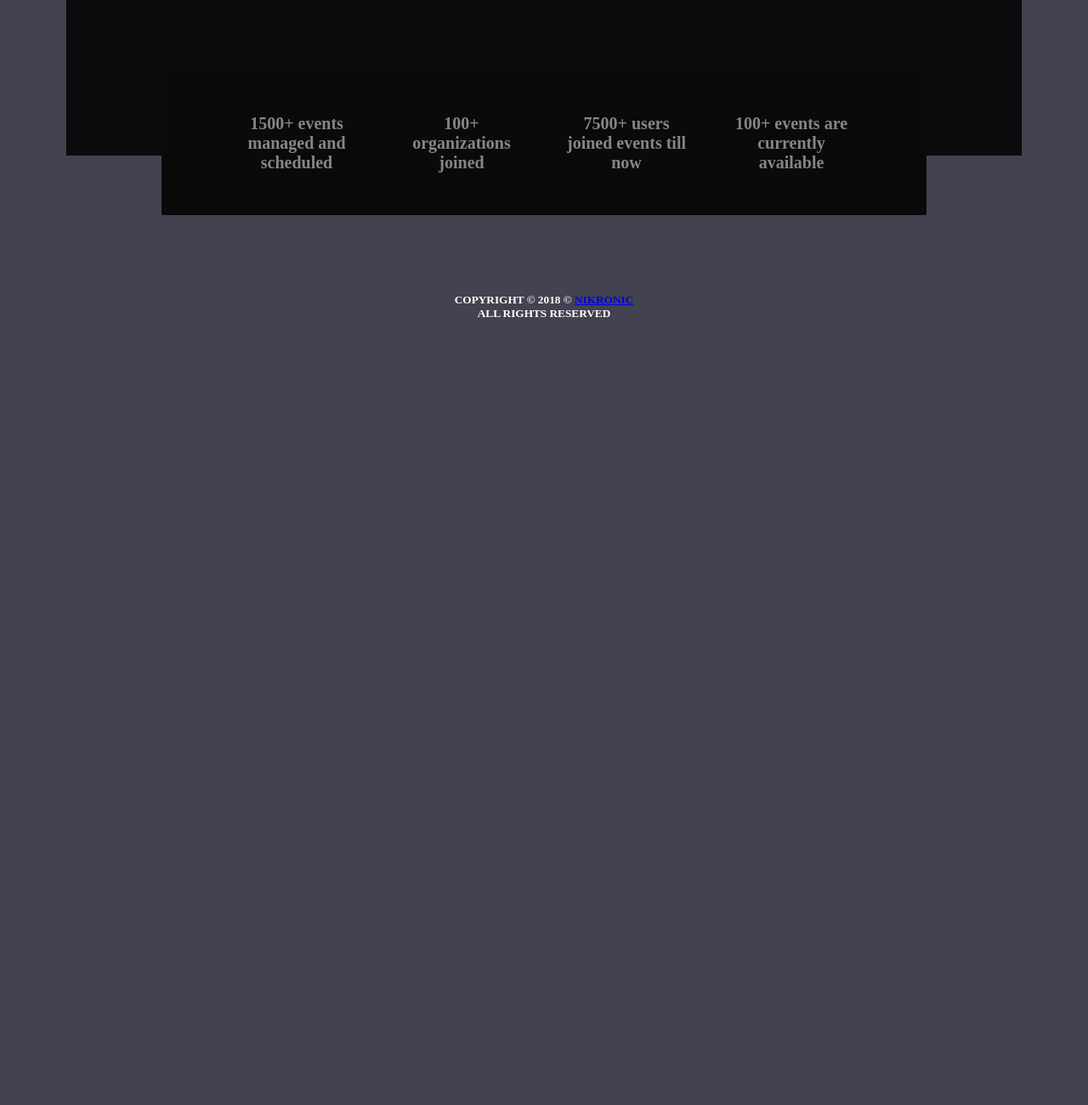
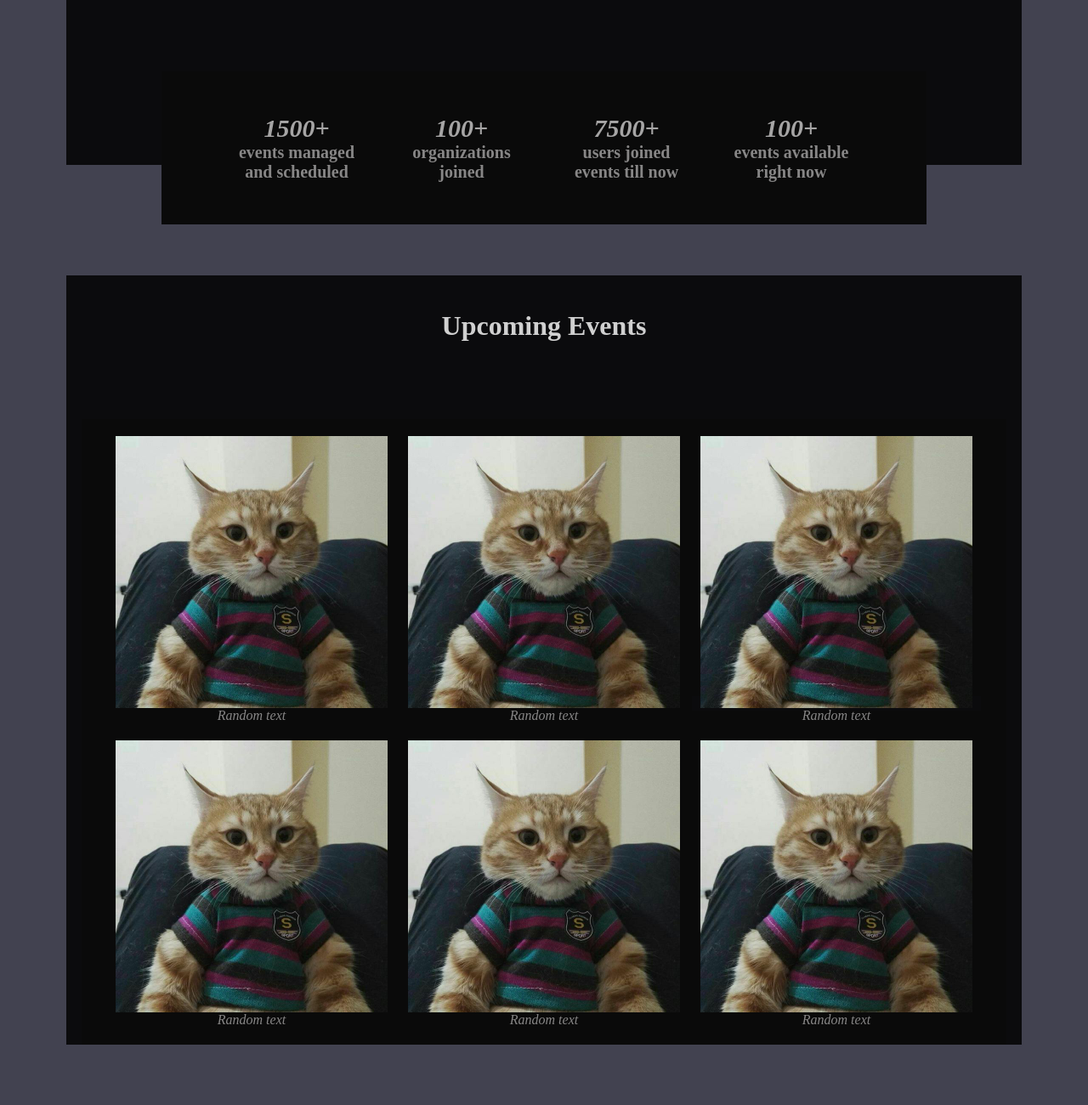
Before and after one commit to Nikronic/Nivent, a plain HTML site: page html/index.html in a window 1280 px wide. Shown: the part 360-1660 px from the top of the page at 85% size. Before the commit the page ends 800 px from the top, so only its background shows below. Drawn offline with Linux system fonts and the light colour scheme.

Commit message:
add upcoming events section
Took 50 minutes

```diff
--- a/css/styles.css
+++ b/css/styles.css
@@ -15,6 +15,43 @@
 
 .title {
     background: #0B0B0D;
+}
+
+.events {
+    background: #0B0B0D;
+}
+
+.events-list {
+    color: #878686;
+    text-align: center;
+    background: #0A0A0A;
+    width: 95%;
+    margin: 0 auto;
+    padding: 10px;
+}
+
+.events-list a {
+    color: unset;
+    text-decoration: none;
+}
+
+.event-card {
+    display: inline-flex;
+    flex-flow: column;
+    padding: 5px;
+    margin: 5px;
+}
+
+.event-card:hover {
+    box-shadow: 0 4px 8px 0 rgba(0, 0, 0, 0.2), 0 6px 20px 0 rgba(89, 89, 89, 0.19);
+}
+
+.event-card-image {
+    width: 100%;
+    height: auto;
+    max-width: 320px;
+    max-height: 320px;
+    display: inline;
 }
 
 .title-header {
@@ -44,6 +81,10 @@
     display: inline-block;
 }
 
+.big-num {
+    font-size: 30px;
+    color: #a6a5a5;
+}
 
 
 .contact-header {
--- a/html/index.html
+++ b/html/index.html
@@ -40,25 +40,76 @@
 
             <div class="title-statistics">
                 <div class="statistic-card">
-                    <p>1500+ events managed and scheduled</p>
+                    <p><i class="big-num">1500+</i><br> events managed and scheduled</p>
                 </div>
                 <div class="statistic-card">
-                    <p>100+ organizations joined</p>
+                    <p><i class="big-num">100+</i><br> organizations joined</p>
                 </div>
                 <div class="statistic-card">
-                    <p>7500+ users joined events till now</p>
+                    <p><i class="big-num">7500+</i><br> users joined events till now</p>
                 </div>
                 <div class="statistic-card">
-                    <p>100+ events are currently available</p>
+                    <p><i class="big-num">100+</i><br> events available right now</p>
                 </div>
             </div>
-        </div>
-        <div class="">
-
         </div>
     </div>
 </div>
 
+
+<div class="container">
+    <div class="content">
+        <div class="events">
+            <div class="title-header">
+                <h1 class="">Upcoming Events</h1>
+            </div>
+
+            <div class="events-list">
+                <a href="event.html">
+                    <div class="event-card">
+                        <img src="../images/me.jpg" class="event-card-image">
+                        <i>Random text</i>
+                    </div>
+                </a>
+
+                <a href="event.html">
+                    <div class="event-card">
+                        <img src="../images/me.jpg" class="event-card-image">
+                        <i>Random text</i>
+                    </div>
+                </a>
+
+                <a class="events">
+                    <div class="event-card">
+                        <img src="../images/me.jpg" class="event-card-image">
+                        <i>Random text</i>
+                    </div>
+                </a>
+
+                <a href="event.html">
+                    <div class="event-card">
+                        <img src="../images/me.jpg" class="event-card-image">
+                        <i>Random text</i>
+                    </div>
+                </a>
+
+                <a href="event.html">
+                    <div class="event-card">
+                        <img src="../images/me.jpg" class="event-card-image">
+                        <i>Random text</i>
+                    </div>
+                </a>
+
+                <a href="event.html">
+                    <div class="event-card">
+                        <img src="../images/me.jpg" class="event-card-image">
+                        <i>Random text</i>
+                    </div>
+                </a>
+            </div>
+        </div>
+    </div>
+</div>
 
 <div class="container">
     <div class="content">
```
